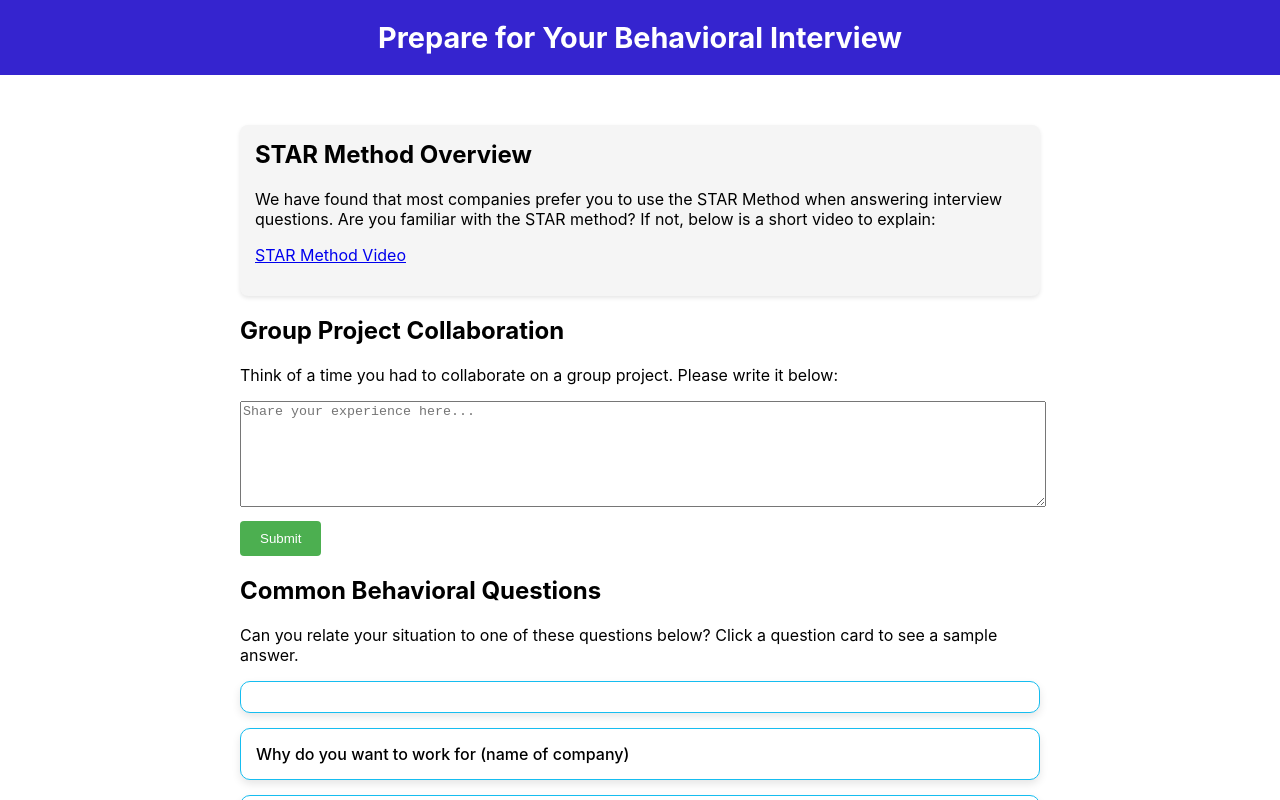
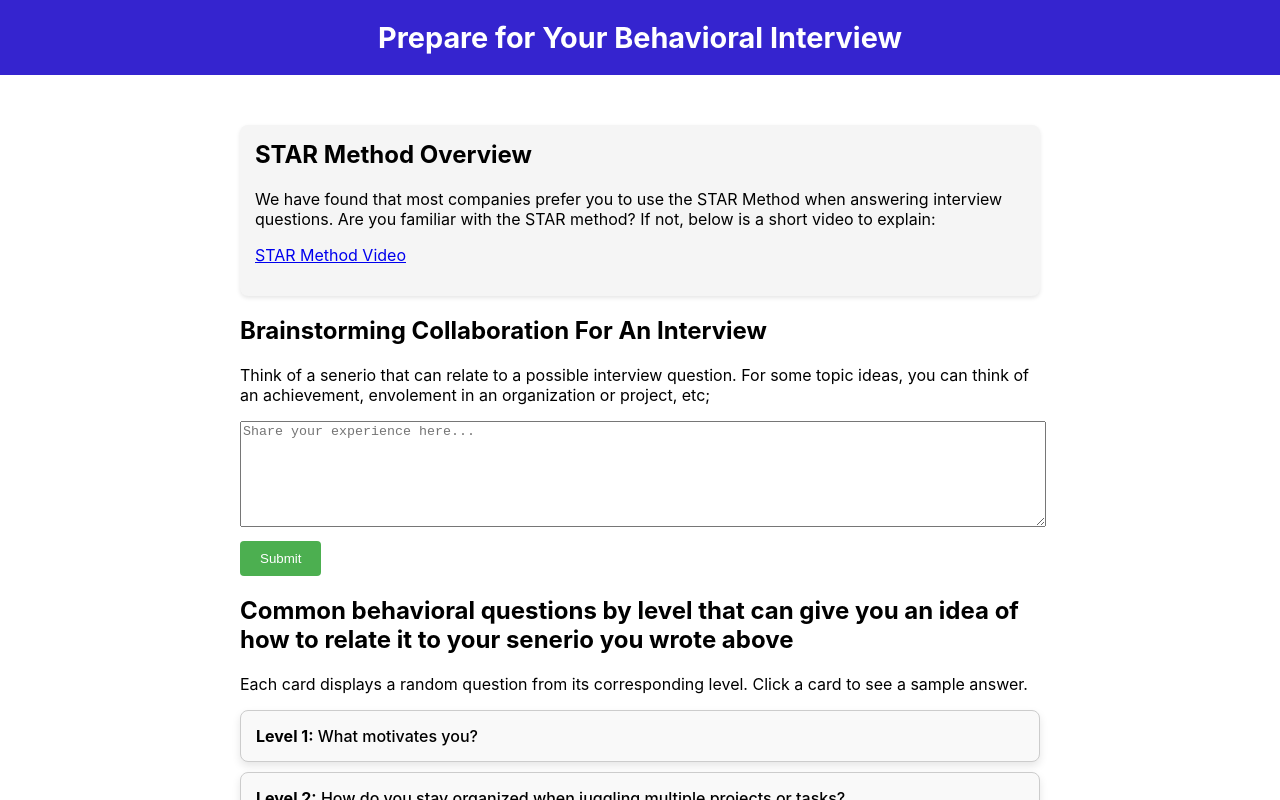
Before and after one commit to Alisa-Haniff/MockInterviewQ-A, a React (Create React App) app in the folder my-qa-cards/: page / in a window 1280 px wide. Shown: the top 800 px of the page. Built offline with nearby package versions, Linux system fonts and the light colour scheme.

Commit message:
added levels to the questions

```diff
--- a/my-qa-cards/src/BehavioralPrep.js
+++ b/my-qa-cards/src/BehavioralPrep.js
@@ -1,5 +1,5 @@
 import React, { useState, useEffect } from 'react';
-import { qaData } from './data';
+import { level1Questions, level2Questions, level3Questions } from './questionsData';
 import './App.css'; // Import the CSS file
 
 function BehavioralPrep() {
@@ -7,13 +7,20 @@ function BehavioralPrep() {
   const [randomQuestions, setRandomQuestions] = useState([]);
   const [showAnswer, setShowAnswer] = useState({});
 
-  const getRandomQuestions = () => {
-    const shuffled = [...qaData].sort(() => 0.5 - Math.random());
-    return shuffled.slice(0, 3);
+  // Function to get random questions for each level
+  const getRandomQuestionsByLevel = () => {
+    const level1 = level1Questions[Math.floor(Math.random() * level1Questions.length)];
+    const level2 = level2Questions[Math.floor(Math.random() * level2Questions.length)];
+    const level3 = level3Questions[Math.floor(Math.random() * level3Questions.length)];
+    return [
+      { level: 1, question: level1 },
+      { level: 2, question: level2 },
+      { level: 3, question: level3 },
+    ];
   };
 
   useEffect(() => {
-    setRandomQuestions(getRandomQuestions());
+    setRandomQuestions(getRandomQuestionsByLevel());
   }, []);
 
   const toggleAnswer = (index) => {
@@ -30,7 +37,7 @@ function BehavioralPrep() {
   };
 
   const handleMorePractice = () => {
-    setRandomQuestions(getRandomQuestions());
+    setRandomQuestions(getRandomQuestionsByLevel());
     setShowAnswer({}); // Reset the answers visibility
   };
 
@@ -57,9 +64,9 @@ function BehavioralPrep() {
         </div>
 
         <div>
-          <h2>Group Project Collaboration</h2>
+          <h2>Brainstorming Collaboration For An Interview</h2>
           <p>
-            Think of a time you had to collaborate on a group project. Please write it below:
+            Think of a senerio that can relate to a possible interview question. For some topic ideas, you can think of an achievement, envolement in an organization or project, etc;
           </p>
           <textarea
             style={{ width: '100%', height: '100px' }}
@@ -85,21 +92,28 @@ function BehavioralPrep() {
         </div>
 
         <div>
-          <h2>Common Behavioral Questions</h2>
+          <h2>Common behavioral questions by level that can give you an idea of how to relate it to your senerio you wrote above</h2>
           <p>
-            Can you relate your situation to one of these questions below? Click a question card to
-            see a sample answer.
+            Each card displays a random question from its corresponding level. Click a card to see
+            a sample answer.
           </p>
           {randomQuestions.map((item, index) => (
             <div
               key={index}
               className="question-card"
+              style={{
+                border: '1px solid #ccc',
+                borderRadius: '8px',
+                padding: '15px',
+                marginBottom: '10px',
+                background: '#f9f9f9',
+              }}
               onClick={() => toggleAnswer(index)}
             >
-              <p>{item.question}</p>
+              <p><strong>Level {item.level}:</strong> {item.question}</p>
               {showAnswer[index] && (
                 <p className="answer-text">
-                  <strong>Sample Answer:</strong> {item.answer}
+                  <strong>Sample Answer:</strong> Answer placeholder for Level {item.level}.
                 </p>
               )}
             </div>
--- /dev/null
+++ b/my-qa-cards/src/questionsData.js
@@ -0,0 +1,33 @@
+export const level1Questions = [
+    "Tell me about an accomplishment you are most proud of.",
+    "Tell me about a time you made a mistake.",
+    "Tell me how you handled a difficult situation.",
+    "What motivates you?",
+    "Tell me a bit about yourself?",
+    "Where do you see yourself in 5 years?",
+    "What are one of your weaknesses?",
+    "What are your hobbies and what technologies are you into?",
+    "Do you have a mentor? If so, how do you find it beneficial?",
+  ];
+
+  export const level2Questions = [
+    "Why are you interested in working for [insert company name here]?",
+    "Why should we hire you?",
+    "How do you handle pressure?",
+    "How do you stay organized when juggling multiple projects or tasks?",
+    "How do you approach learning new technologies or skills?",
+    "How do you manage stress or tight deadlines?",
+    "How do you balance short-term and long-term goals in a project or role?",
+    "What are your strategies for staying productive and focused in a fast-paced environment?",
+    "How do you manage feedback from others, especially if it's critical or constructive?",
+    "How do you ensure that deadlines are met without sacrificing quality in your work?",
+  ];
+
+  export const level3Questions = [
+    "Tell me about a time when you disagreed with your boss/classmate/professor.",
+    "Can you describe a time when you had to learn something quickly to succeed in a project?",
+    "Describe a time when you helped improve a process or system within your team or company.",
+    "How would you handle a situation where a project’s scope or direction changed mid-way through?",
+    "How do you ensure that your work is aligned with the team's overall strategy or vision?",
+    "How do you handle conflicts when they arise within a group?",
+  ];
```
